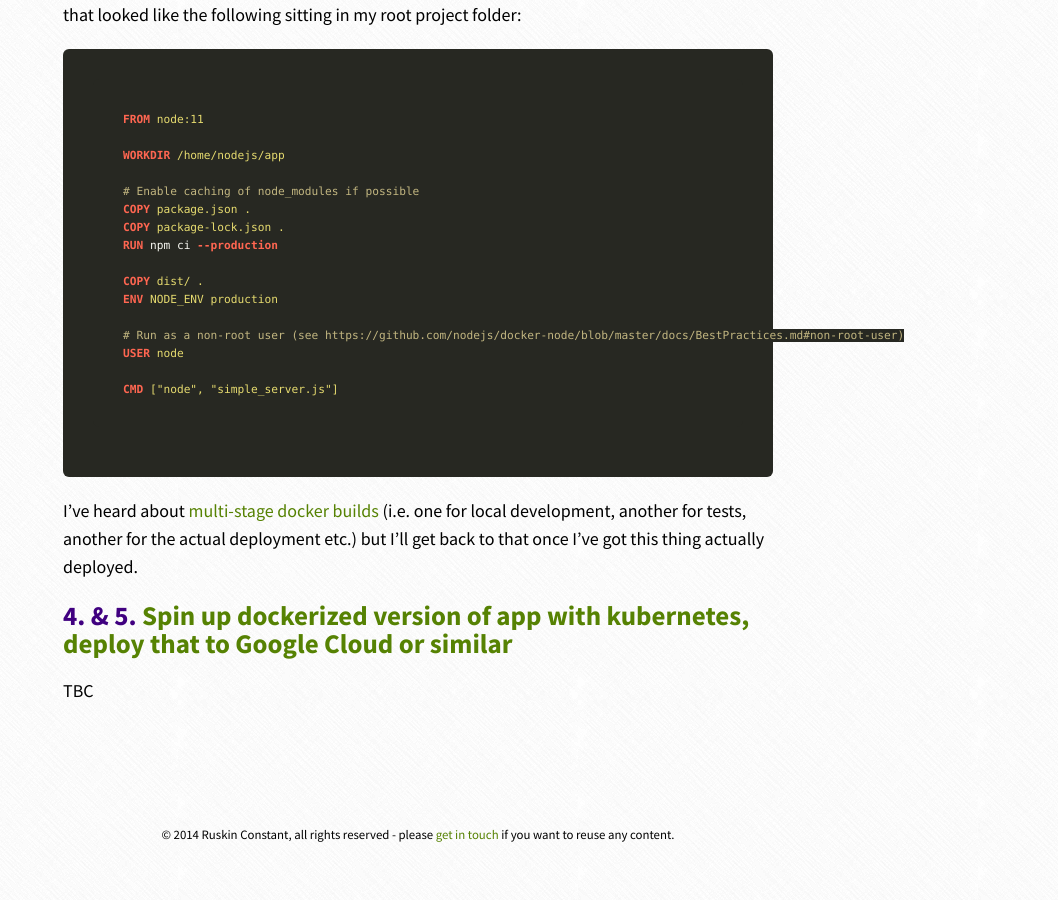
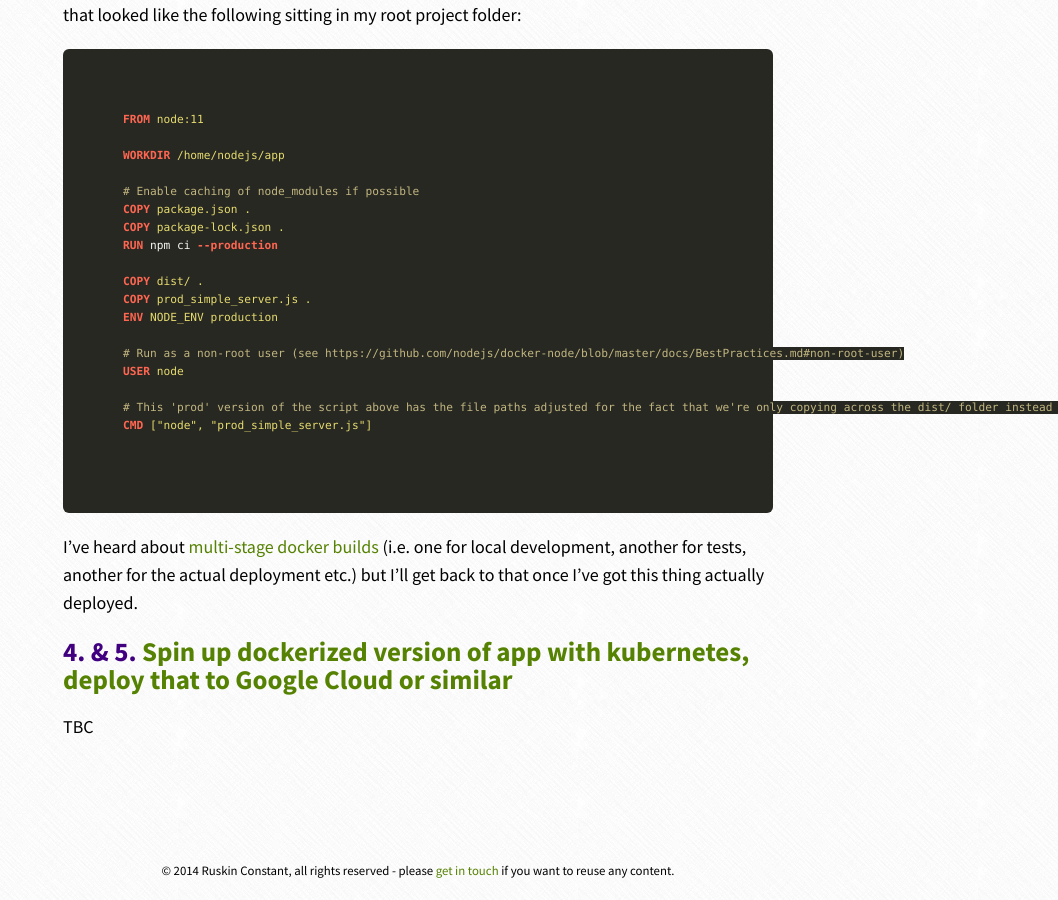
Before and after one commit to jonnyparris/jonnyparris.github.io, a Jekyll site: the page built from _posts/2018-09-11-HDD-vue-cli-3-deploys.markdown, in a window 1280 px wide and 900 px high, scrolled down 3700 px. Shown: the whole window, without its empty margins (222-1280 px from the left). Built offline with Jekyll 4.4.1, drawn with Linux system fonts in a browser that asks for light colours; nearby versions of some CDN libraries; comment, search, counter and statistics services are not loaded; before the commit the page ends 4564 px from its top, so only the background shows below that.

Commit message:
Update Dockerfile with prod_simple_server script details

````diff
--- a/_posts/2018-09-11-HDD-vue-cli-3-deploys.markdown
+++ b/_posts/2018-09-11-HDD-vue-cli-3-deploys.markdown
@@ -110,12 +110,14 @@ COPY package-lock.json .
 RUN npm ci --production
 
 COPY dist/ .
+COPY prod_simple_server.js .
 ENV NODE_ENV production
 
 # Run as a non-root user (see https://github.com/nodejs/docker-node/blob/master/docs/BestPractices.md#non-root-user)
 USER node
 
-CMD ["node", "simple_server.js"]
+# This 'prod' version of the script above has the file paths adjusted for the fact that we're only copying across the dist/ folder instead of the entire source code.
+CMD ["node", "prod_simple_server.js"]
 ```
 I've heard about [multi-stage docker builds](https://cravencode.com/post/docker/nodejs-local-development/) (i.e. one for local development, another for tests, another for the actual deployment etc.) but I'll get back to that once I've got this thing actually deployed.
 
````
